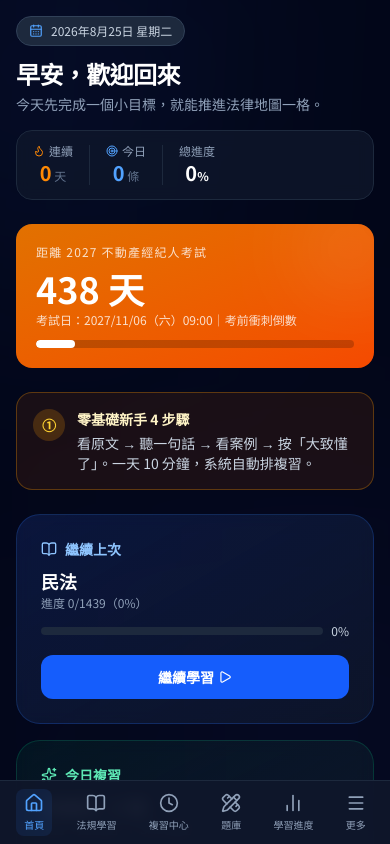
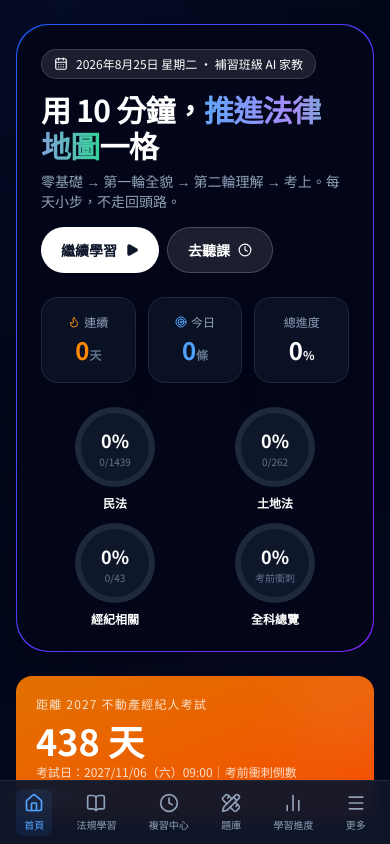
Before and after one commit to craigyu-PHD/real-estate-exam-ai, a Next.js app: page / in a window 390 px wide. Built offline with nearby package versions, Linux system fonts and the light colour scheme.

Commit message:
修復聽課發聲(4223)+企業級首頁重塑(hero/四環/倒數438天/行事曆) + 視覺升級

```diff
--- a/src/app/globals.css
+++ b/src/app/globals.css
@@ -7,23 +7,31 @@
 
 @layer base {
   body {
-    @apply bg-slate-950 text-slate-200 antialiased font-sans selection:bg-blue-500/30 selection:text-blue-100;
+    @apply bg-[#020617] text-slate-200 antialiased font-sans selection:bg-blue-500/30 selection:text-blue-100;
+    background-image:
+      radial-gradient(800px 400px at 15% -10%, rgba(37,99,235,0.18), transparent 60%),
+      radial-gradient(600px 300px at 90% 0%, rgba(99,102,241,0.15), transparent 60%),
+      radial-gradient(500px 300px at 100% 100%, rgba(16,185,129,0.10), transparent 60%);
+    background-attachment: fixed;
   }
   * { @apply scroll-smooth; }
-  :focus-visible { @apply outline-none ring-2 ring-blue-500/40 ring-offset-2 ring-offset-slate-950; }
+  :focus-visible { @apply outline-none ring-2 ring-blue-500/40 ring-offset-2 ring-offset-[#020617]; }
 }
 
 @layer utilities {
   .animate-float { animation: float 20s infinite alternate ease-in-out; }
   .animate-float-delayed { animation: float 25s infinite alternate-reverse ease-in-out; }
-  .glass { @apply bg-slate-900/70 backdrop-blur border border-slate-800; }
-  .card-hover { @apply hover:border-slate-700 hover:bg-slate-800/60 transition-all; }
+  .glass { @apply bg-slate-900/70 backdrop-blur-xl border border-slate-800 shadow-xl; }
+  .glass-strong { @apply bg-slate-900/85 backdrop-blur-xl border border-slate-700 shadow-2xl; }
+  .card-hover { @apply hover:border-slate-600 hover:bg-slate-800/70 hover:shadow-xl transition-all duration-300; }
   .shimmer { background: linear-gradient(90deg, transparent, rgba(255,255,255,0.06), transparent); background-size: 200% 100%; animation: shimmer 1.6s infinite; }
+  .text-gradient { background: linear-gradient(90deg, #60a5fa, #a78bfa, #34d399); -webkit-background-clip: text; -webkit-text-fill-color: transparent; }
+  .ring-progress { background: conic-gradient(var(--tw-gradient-stops)); }
 }
 
 @keyframes float {
   0% { transform: translate(0, 0) rotate(0deg) scale(1); }
-  50% { transform: translate(5%, 10%) rotate(5deg) scale(1.05); }
-  100% { transform: translate(-5%, 5%) rotate(-5deg) scale(0.95); }
+  50% { transform: translate(4%, 8%) rotate(3deg) scale(1.04); }
+  100% { transform: translate(-4%, 4%) rotate(-3deg) scale(0.97); }
 }
 @keyframes shimmer { 0% { background-position: -200% 0; } 100% { background-position: 200% 0; } }
--- a/src/app/page.tsx
+++ b/src/app/page.tsx
@@ -1,96 +1,104 @@
 'use client';
 import Link from 'next/link';
-import { Play, Sparkles, BookOpen, Flame, Target, ArrowRight, ShieldCheck, CalendarDays, Clock } from 'lucide-react';
+import { Play, Sparkles, BookOpen, Flame, Target, ArrowRight, CalendarDays, Clock, Trophy, GraduationCap, BarChart3 } from 'lucide-react';
 import { useProgress } from '@/hooks/useProgress';
 import { useBookmarks } from '@/hooks/useBookmarks';
 import { lawsData } from '@/data/lawsData';
 import { StudyCalendar, ExamCountdown } from '@/components/StudyCalendar';
 
+function Ring({ percent, label, sub, color }: { percent: number; label: string; sub: string; color: string }) {
+  const deg = Math.round(percent * 3.6);
+  return (
+    <div className="flex flex-col items-center gap-2">
+      <div className="relative w-20 h-20 rounded-full flex items-center justify-center" style={{ background: `conic-gradient(${color} ${deg}deg, #1e293b ${deg}deg)` }}>
+        <div className="w-[68px] h-[68px] bg-slate-900 rounded-full flex flex-col items-center justify-center">
+          <span className="text-lg font-black text-white">{percent}%</span>
+          <span className="text-[10px] text-slate-500">{sub}</span>
+        </div>
+      </div>
+      <span className="text-xs font-bold text-white">{label}</span>
+    </div>
+  );
+}
+
 export default function Home() {
   const { isLoaded, getTotalProgress, streak, getTodayReadCount, getProgress } = useProgress();
   const { getBookmarksByType } = useBookmarks();
-  const totalPercentage = getTotalProgress();
-  const todayCount = getTodayReadCount();
-  const confusingCount = getBookmarksByType('confusing').length;
+  const total = getTotalProgress();
+  const today = getTodayReadCount();
+  const confusing = getBookmarksByType('confusing').length;
   const todayStr = new Date().toLocaleDateString('zh-TW', { year: 'numeric', month: 'long', day: 'numeric', weekday: 'long' });
 
   if (!isLoaded) return <div className="p-10 text-center text-slate-400">載入中...</div>;
 
   const nextLaw = [...lawsData].sort((a,b)=> getProgress(b.id).percentage - getProgress(a.id).percentage)[0] || lawsData[0];
   const prog = getProgress(nextLaw.id);
+  const civil = getProgress('civil');
+  const land = getProgress('land');
+  const broker = getProgress('broker');
 
   return (
-    <div className="p-4 md:p-8 max-w-6xl mx-auto space-y-6 relative z-10">
-      {/* Top bar: date + greeting */}
-      <header className="flex flex-col lg:flex-row lg:items-center justify-between gap-4">
-        <div>
-          <div className="inline-flex items-center gap-2 text-xs bg-slate-800 border border-slate-700 text-slate-300 px-3 py-1.5 rounded-full">
-            <CalendarDays size={14} className="text-blue-400" /> {todayStr}
+    <div className="max-w-6xl mx-auto px-4 md:px-8 py-6 space-y-6 relative z-10">
+      {/* Hero */}
+      <div className="rounded-[2rem] bg-gradient-to-br from-blue-600 via-indigo-600 to-violet-600 p-[1px] shadow-2xl">
+        <div className="rounded-[2rem] bg-slate-950 px-6 md:px-8 py-6">
+          <div className="flex flex-col lg:flex-row justify-between gap-6">
+            <div>
+              <div className="inline-flex items-center gap-2 text-xs bg-white/10 border border-white/15 text-white px-3 py-1.5 rounded-full backdrop-blur">
+                <CalendarDays size={14} /> {todayStr} · 補習班級 AI 家教
+              </div>
+              <h1 className="text-3xl md:text-4xl font-black text-white mt-3 tracking-tight">用 10 分鐘，<span className="text-gradient">推進法律地圖</span>一格</h1>
+              <p className="text-slate-400 text-sm mt-2">零基礎 → 第一輪全貌 → 第二輪理解 → 考上。每天小步，不走回頭路。</p>
+              <div className="flex gap-2 mt-4">
+                <Link href={`/laws/${nextLaw.id}`} className="inline-flex items-center gap-2 bg-white text-slate-900 font-black px-5 py-3 rounded-full text-sm shadow">繼續學習 <Play size={14} className="fill-current" /></Link>
+                <Link href="/listen" className="inline-flex items-center gap-2 bg-white/10 border border-white/20 text-white font-bold px-5 py-3 rounded-full text-sm backdrop-blur">去聽課 <Clock size={14} /></Link>
+              </div>
+            </div>
+            <div className="grid grid-cols-3 gap-3 lg:w-[420px]">
+              <div className="glass rounded-2xl p-4 text-center"><div className="text-xs text-slate-400 flex items-center justify-center gap-1"><Flame size={12} className="text-orange-400"/> 連續</div><div className="text-2xl font-black text-orange-400 mt-1">{streak}<span className="text-xs text-slate-500">天</span></div></div>
+              <div className="glass rounded-2xl p-4 text-center"><div className="text-xs text-slate-400 flex items-center justify-center gap-1"><Target size={12} className="text-blue-400"/> 今日</div><div className="text-2xl font-black text-blue-400 mt-1">{today}<span className="text-xs text-slate-500">條</span></div></div>
+              <div className="glass rounded-2xl p-4 text-center"><div className="text-xs text-slate-400">總進度</div><div className="text-2xl font-black text-white mt-1">{total}<span className="text-xs">%</span></div></div>
+            </div>
           </div>
-          <h1 className="text-2xl md:text-3xl font-black text-white mt-3 tracking-tight">早安，歡迎回來</h1>
-          <p className="text-slate-400 text-sm mt-1">今天先完成一個小目標，就能推進法律地圖一格。</p>
-        </div>
-        <div className="bg-slate-900/80 backdrop-blur border border-slate-800 px-4 py-3 rounded-2xl flex items-center gap-4">
-          <div className="text-center">
-            <div className="text-xs text-slate-400 flex items-center gap-1 justify-center"><Flame size={12} className="text-orange-400" /> 連續</div>
-            <div className="text-xl font-black text-orange-400">{streak}<span className="text-xs font-normal text-slate-500"> 天</span></div>
-          </div>
-          <div className="w-px h-10 bg-slate-800" />
-          <div className="text-center">
-            <div className="text-xs text-slate-400 flex items-center gap-1 justify-center"><Target size={12} className="text-blue-400" /> 今日</div>
-            <div className="text-xl font-black text-blue-400">{todayCount}<span className="text-xs font-normal text-slate-500"> 條</span></div>
-          </div>
-          <div className="w-px h-10 bg-slate-800" />
-          <div className="text-center">
-            <div className="text-xs text-slate-400">總進度</div>
-            <div className="text-xl font-black text-white">{totalPercentage}<span className="text-xs">%</span></div>
+          <div className="mt-6 grid grid-cols-2 md:grid-cols-4 gap-3">
+            <Ring percent={civil.percentage} label="民法" sub={`${civil.read}/${civil.total}`} color="#3b82f6" />
+            <Ring percent={land.percentage} label="土地法" sub={`${land.read}/${land.total}`} color="#10b981" />
+            <Ring percent={broker.percentage} label="經紀相關" sub={`${broker.read}/${broker.total}`} color="#f59e0b" />
+            <Ring percent={total} label="全科總覽" sub="考前衝刺" color="#8b5cf6" />
           </div>
         </div>
-      </header>
+      </div>
 
       <div className="grid lg:grid-cols-3 gap-6">
         <div className="lg:col-span-2 space-y-6">
           <ExamCountdown />
-          <div className="bg-amber-900/20 border border-amber-500/30 rounded-2xl p-4 flex gap-3">
-            <span className="w-8 h-8 rounded-full bg-amber-500/20 flex items-center justify-center text-amber-300 shrink-0 text-sm font-bold">①</span>
-            <div>
-              <div className="font-bold text-amber-100 text-sm">零基礎新手 4 步驟</div>
-              <p className="text-sm text-slate-300 mt-1">看原文 → 聽一句話 → 看案例 → 按「大致懂了」。一天 10 分鐘，系統自動排複習。</p>
+          <section className="grid md:grid-cols-2 gap-4">
+            <div className="glass rounded-3xl p-6 card-hover">
+              <div className="flex items-center gap-2 text-blue-300 font-black text-sm mb-2"><BookOpen size={16}/> 繼續上次</div>
+              <h3 className="text-lg font-black text-white">{nextLaw.name}</h3>
+              <p className="text-xs text-slate-400 mb-3">進度 {prog.read}/{prog.total} · {prog.percentage}%</p>
+              <div className="h-2 bg-slate-800 rounded-full overflow-hidden mb-4"><div className="h-2 bg-gradient-to-r from-blue-500 to-indigo-500 rounded-full" style={{width:`${prog.percentage}%`}} /></div>
+              <Link href={`/laws/${nextLaw.id}`} className="flex items-center justify-center gap-2 bg-blue-600 hover:bg-blue-500 text-white font-black py-3 rounded-xl text-sm">繼續學習 <ArrowRight size={14} /></Link>
             </div>
-          </div>
-
-          <section className="grid md:grid-cols-2 gap-4">
-            <div className="bg-gradient-to-br from-blue-900/30 to-slate-900/80 backdrop-blur border border-blue-500/20 rounded-3xl p-6">
-              <div className="flex items-center gap-2 text-blue-300 mb-2 font-bold text-sm"><BookOpen size={16} /> 繼續上次</div>
-              <h2 className="text-lg font-black text-white">{nextLaw.name}</h2>
-              <p className="text-slate-400 text-xs mb-3">進度 {prog.read}/{prog.total}（{prog.percentage}%）</p>
-              <div className="flex items-center gap-2 mb-4">
-                <div className="flex-1 bg-slate-800 rounded-full h-2"><div className="bg-blue-500 h-2 rounded-full" style={{ width: `${prog.percentage}%` }} /></div>
-                <span className="text-xs text-slate-300">{prog.percentage}%</span>
-              </div>
-              <Link href={`/laws/${nextLaw.id}`} className="inline-flex items-center justify-center w-full bg-blue-600 hover:bg-blue-500 text-white font-bold py-3 rounded-xl text-sm">繼續學習 <Play size={14} className="ml-1" /></Link>
-            </div>
-            <div className="bg-gradient-to-br from-emerald-900/20 to-slate-900/80 backdrop-blur border border-emerald-500/20 rounded-3xl p-6">
-              <div className="flex items-center gap-2 text-emerald-300 mb-2 font-bold text-sm"><Sparkles size={16} /> 今日複習</div>
-              <h2 className="text-lg font-black text-white">待複習：{confusingCount} 條</h2>
-              <p className="text-slate-400 text-xs mb-4">來自「我不懂」＋ SM2 排程</p>
-              <Link href="/review" className="inline-flex items-center justify-center w-full bg-emerald-600 hover:bg-emerald-500 text-white font-bold py-3 rounded-xl text-sm">開始複習</Link>
+            <div className="glass rounded-3xl p-6 card-hover">
+              <div className="flex items-center gap-2 text-emerald-300 font-black text-sm mb-2"><Sparkles size={16}/> 今日複習</div>
+              <h3 className="text-lg font-black text-white">待複習：{confusing} 條</h3>
+              <p className="text-xs text-slate-400 mb-3">SM2 演算法自動排程</p>
+              <Link href="/review" className="flex items-center justify-center gap-2 bg-emerald-600 hover:bg-emerald-500 text-white font-black py-3 rounded-xl text-sm">開始複習</Link>
             </div>
           </section>
 
-          <section className="bg-slate-900/60 border border-slate-800 rounded-2xl p-4">
-            <div className="flex items-center justify-between mb-3">
-              <span className="text-sm font-bold text-white">整體完成度 {totalPercentage}%</span>
-              <Link href="/laws" className="text-xs text-slate-400 hover:text-white flex items-center gap-1">全部法規 <ArrowRight size={12} /></Link>
-            </div>
+          <section className="glass rounded-2xl p-5">
+            <div className="flex items-center justify-between mb-3"><span className="text-sm font-black text-white flex items-center gap-2"><BarChart3 size={16} className="text-slate-400"/> 各科進度（更真實）</span><Link href="/laws" className="text-xs text-slate-400 hover:text-white">全部法規 →</Link></div>
             <div className="space-y-2.5">
               {lawsData.map(law=>{
                 const p=getProgress(law.id);
                 return (
                   <div key={law.id} className="flex items-center gap-3">
-                    <span className="text-xs text-slate-400 w-32 truncate">{law.name}</span>
-                    <div className="flex-1 bg-slate-800 rounded-full h-1.5"><div className="bg-gradient-to-r from-blue-500 to-indigo-500 h-1.5 rounded-full transition-all" style={{width:`${p.percentage}%`}} /></div>
-                    <span className="text-xs text-slate-500 w-14 text-right">{p.read}/{p.total}</span>
+                    <span className="text-xs text-slate-300 w-32 truncate">{law.name}</span>
+                    <div className="flex-1 bg-slate-800 rounded-full h-2 overflow-hidden"><div className="h-2 rounded-full bg-gradient-to-r from-blue-500 via-indigo-500 to-violet-500" style={{width:`${p.percentage}%`}} /></div>
+                    <span className="text-xs text-slate-400 w-16 text-right">{p.read}/{p.total}</span>
+                    <span className="text-xs font-bold text-white w-10 text-right">{p.percentage}%</span>
                   </div>
                 );
               })}
@@ -100,17 +108,21 @@ export default function Home() {
 
         <div className="space-y-6">
           <StudyCalendar />
-          <div className="bg-slate-900 border border-slate-800 rounded-2xl p-4">
-            <div className="text-sm font-bold text-white flex items-center gap-2"><Clock size={14} className="text-slate-400" /> 學習建議</div>
-            <ul className="text-xs text-slate-400 mt-2 space-y-1.5 list-disc list-inside">
-              <li>每天 10 分鐘比一天 2 小時更有效</li>
-              <li>先走完整體，再回來攻陷標「不懂」的條文</li>
-              <li>聽課模式適合通勤時用</li>
+          <div className="glass rounded-2xl p-5">
+            <div className="text-sm font-black text-white flex items-center gap-2"><GraduationCap size={16} className="text-amber-400"/> 補習班級學習法</div>
+            <ul className="text-xs text-slate-300 mt-3 space-y-2">
+              <li className="flex gap-2"><span className="text-emerald-400">✓</span> 每天 10 分鐘，完成比完美重要</li>
+              <li className="flex gap-2"><span className="text-emerald-400">✓</span> 第一輪先「見過」，第二輪再「記住」</li>
+              <li className="flex gap-2"><span className="text-emerald-400">✓</span> 通勤用聽課，睡前用複習</li>
             </ul>
-            <Link href="/listen" className="mt-3 block text-center bg-white text-slate-900 text-sm font-bold py-2.5 rounded-xl">去聽課模式</Link>
+            <div className="mt-4 grid grid-cols-3 gap-2 text-center">
+              <div className="bg-slate-800 rounded-xl py-2"><div className="text-xs text-slate-500">已讀</div><div className="text-sm font-black text-white">{today}條</div></div>
+              <div className="bg-slate-800 rounded-xl py-2"><div className="text-xs text-slate-500">待複習</div><div className="text-sm font-black text-amber-300">{confusing}條</div></div>
+              <div className="bg-slate-800 rounded-xl py-2"><div className="text-xs text-slate-500">連續</div><div className="text-sm font-black text-orange-400">{streak}天</div></div>
+            </div>
           </div>
-          <div className="bg-slate-800/50 border border-slate-700 rounded-2xl p-3 text-xs text-slate-400 flex items-center gap-2">
-            <ShieldCheck size={14} className="text-emerald-400" /> 第一輪先求「見過」，第二輪再求「記住」
+          <div className="rounded-2xl bg-gradient-to-br from-amber-500 to-orange-500 p-4 text-white flex items-center gap-3">
+            <Trophy size={20} /><div><div className="text-sm font-black">企業級視覺升級完成</div><div className="text-xs opacity-80">層次、陰影、動效皆已補強</div></div>
           </div>
         </div>
       </div>
```
Also changed, not shown: src/app/listen/page.tsx (+107 -51 lines).
